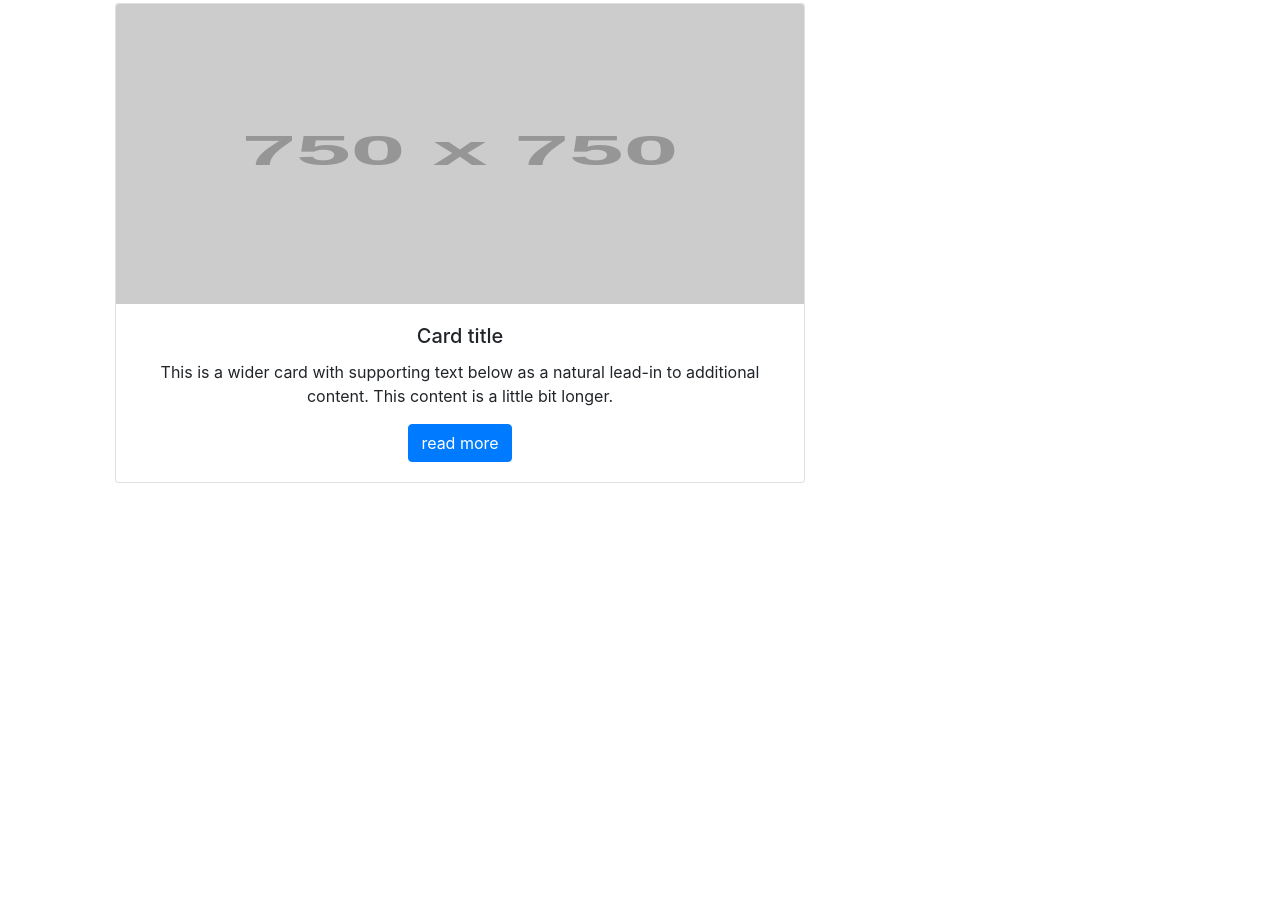
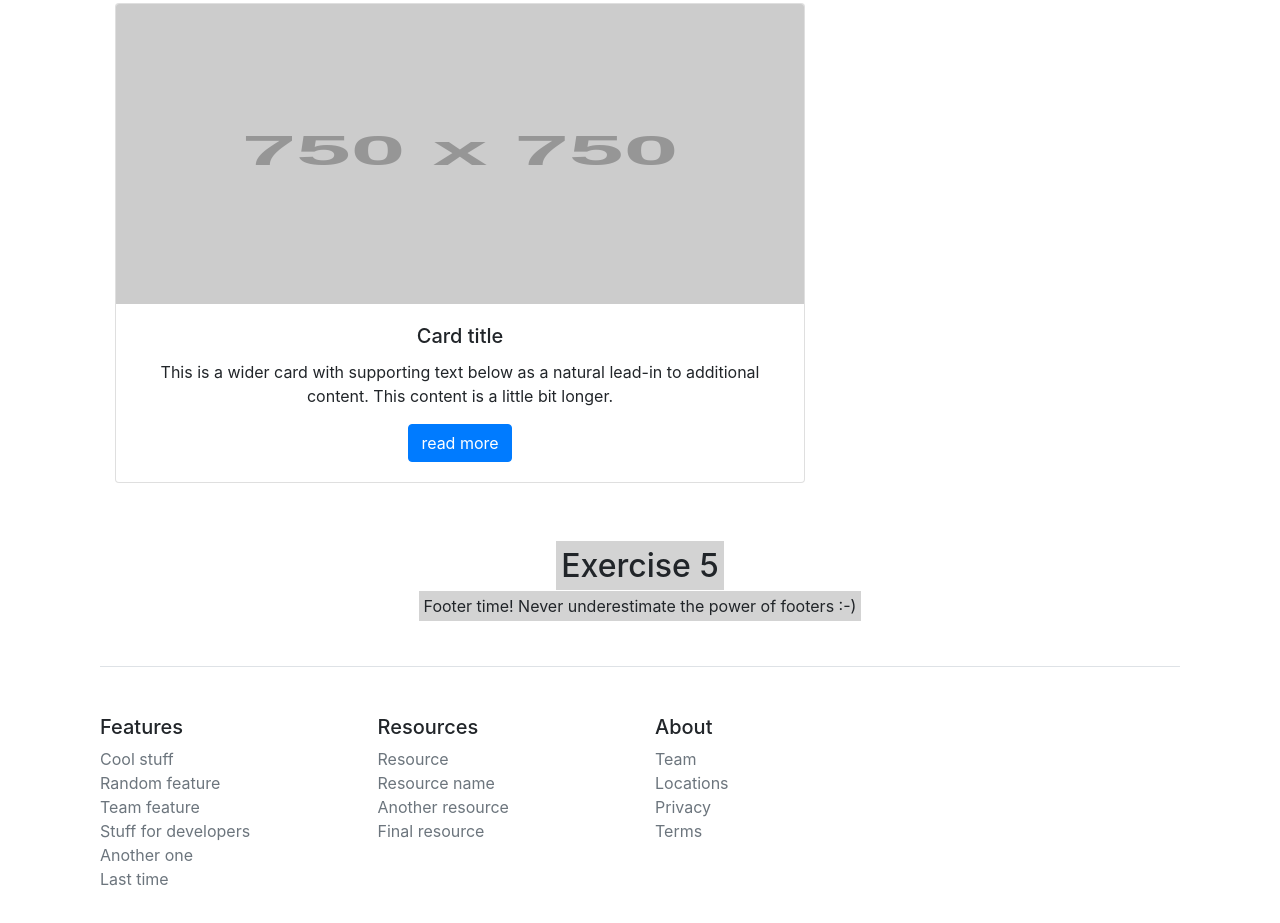
Before and after one commit to aymaneabssi/Hm-landingPage, a plain HTML site: page index.html in a window 1280 px wide. Shown: the part 5522-6445 px from the top of the page. Before the commit the page ends 6021 px from the top, so only its background shows below. Drawn offline with nearby package versions, Linux system fonts and the light colour scheme; placeholder pictures from the web are drawn by us.

Commit message:
feat: merged footer

```diff
--- a/index.html
+++ b/index.html
@@ -233,6 +233,55 @@
         </div>
       </div>
     </div>
+    <div class="container text-center mt-5">
+      <div class="container">
+        <h2 > <span style="background-color: lightgrey; padding: 5px; " > Exercise 5 </span></h2>
+        <div>
+          <p >
+            <span style="background-color: lightgrey; padding: 5px;"> Footer time! Never underestimate the power of footers :-) </span>
+          </p>
+        </div>
+      </div>
+      <div class="container text-left mt-5">
+        <footer class="pt-4 my-md-5 pt-md-5 border-top ">
+          <div class="row">
+            <div class="col-6 col-md">
+              <h5>Features</h5>
+              <ul class="list-unstyled text-small">
+                <li><a class="text-muted" href="#">Cool stuff</a></li>
+                <li><a class="text-muted" href="#">Random feature</a></li>
+                <li><a class="text-muted" href="#">Team feature</a></li>
+                <li><a class="text-muted" href="#">Stuff for developers</a></li>
+                <li><a class="text-muted" href="#">Another one</a></li>
+                <li><a class="text-muted" href="#">Last time</a></li>
+              </ul>
+            </div>
+            <div class="col-6 col-md">
+              <h5>Resources</h5>
+              <ul class="list-unstyled text-small">
+                <li><a class="text-muted" href="#">Resource</a></li>
+                <li><a class="text-muted" href="#">Resource name</a></li>
+                <li><a class="text-muted" href="#">Another resource</a></li>
+                <li><a class="text-muted" href="#">Final resource</a></li>
+              </ul>
+            </div>
+            <div class="col-6 col-md">
+              <h5>About</h5>
+              <ul class="list-unstyled text-small">
+                <li><a class="text-muted" href="#">Team</a></li>
+                <li><a class="text-muted" href="#">Locations</a></li>
+                <li><a class="text-muted" href="#">Privacy</a></li>
+                <li><a class="text-muted" href="#">Terms</a></li>
+              </ul>
+            </div>
+            <div class="col-12 col-md">
+
+            </div>
+          </div>
+        </footer>
+
+      </div>
+    </div>
     <script
       src="https://cdn.jsdelivr.net/npm/bootstrap@5.0.0-beta3/dist/js/bootstrap.bundle.min.js"
       integrity="sha384-JEW9xMcG8R+pH31jmWH6WWP0WintQrMb4s7ZOdauHnUtxwoG2vI5DkLtS3qm9Ekf"
```
